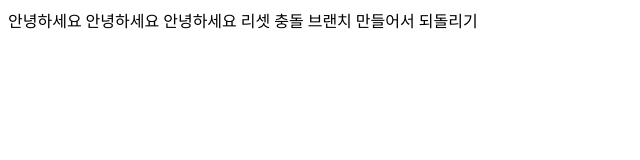
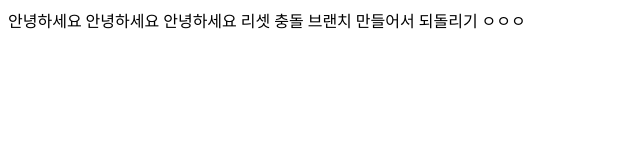
Before and after one commit to kyu1203/github_test, a plain HTML site: page test1.html in a window 1280 px wide. Shown: the full height of the page, 0-640 px from the left. Drawn offline with Linux system fonts and the light colour scheme.

Commit message:
되돌리기

```diff
--- a/test1.html
+++ b/test1.html
@@ -16,5 +16,5 @@
 리셋 충돌
 
 브랜치 만들어서 되돌리기
-
+ㅇㅇㅇ
 </body>
```
